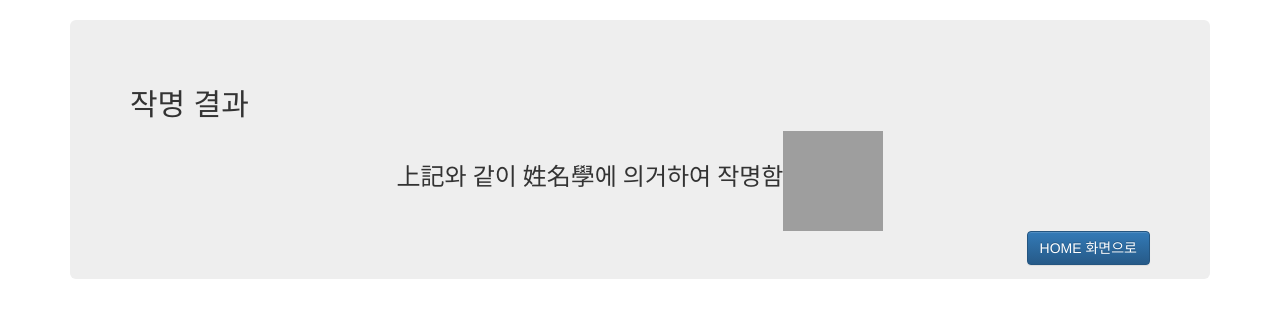
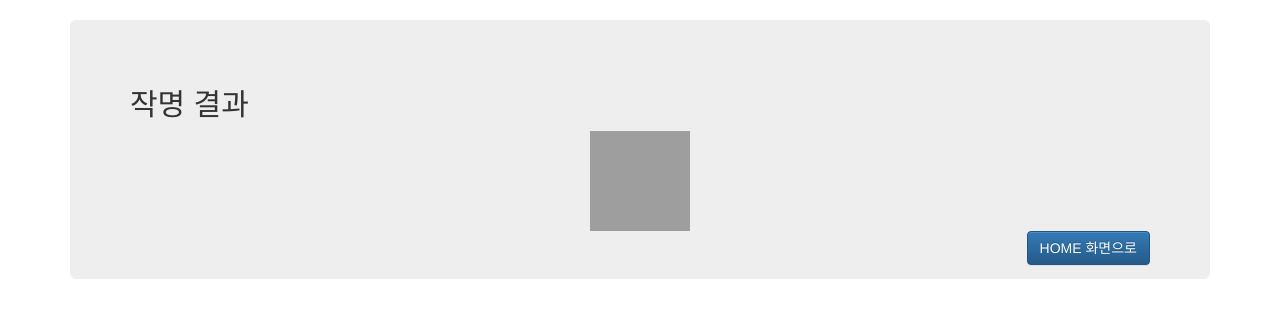
Before and after one commit to byung-u/EdenNaming, a Django app: template namingworks/namingworks/templates/naming_result.html in a window 1280 px wide. Shown: the part 52-370 px from the top of the page. Run offline with Django 3.2, Linux system fonts and the light colour scheme; the template is opened without the code that fills it, so the values that code supplies are empty; some libraries are stand-ins or nearby versions; grey boxes are pictures that could not be loaded.

Commit message:
FIX stamp

```diff
--- a/namingworks/namingworks/templates/naming_result.html
+++ b/namingworks/namingworks/templates/naming_result.html
@@ -15,7 +15,7 @@
         <h2>작명 결과</h2>
         <div class="bs-callout bs-callout-warning">
             {{ names|safe}}
-            <center><font face="궁서" size="5"> 上記와 같이 姓名學에 의거하여 작명함</font><img src="{% static "image/stamp.png" %}" alt="MIRAI NAMING" height="100" width="100"></center>
+            <center><img src="{% static "image/stamp.png" %}" alt="MIRAI NAMING" height="100" width="100"></center>
         </div>
         <a href="{% url "index" %}" style='float:right; clear:right;' class="btn btn-large btn-primary">HOME 화면으로</a>
     </div>
```
